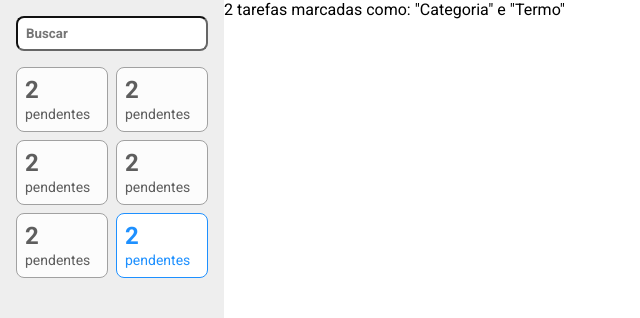
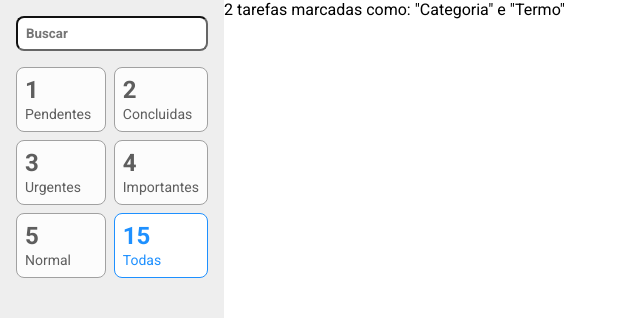
Before and after one commit to BrunoOliveira16/lista-de-tarefas-react, a React (Create React App) app: page / in a window 1280 px wide. Shown: the top 318 px of the page, without its empty margins (0-640 px from the left). Built offline with nearby package versions, Linux system fonts and the light colour scheme.

Commit message:
:sparkles: feat: criado parametros para os filtros

```diff
--- a/src/components/FilterCard/index.tsx
+++ b/src/components/FilterCard/index.tsx
@@ -2,12 +2,14 @@ import { S } from './styles'
 
 export type Props = {
   active?: boolean
+  counter: number
+  label: string
 }
 
-const FilterCard = (props: Props) => (
-  <S.Card active={props.active}>
-    <S.Counter>2</S.Counter>
-    <S.Label>pendentes</S.Label>
+const FilterCard = ({ counter, label, active }: Props) => (
+  <S.Card active={active}>
+    <S.Counter>{counter}</S.Counter>
+    <S.Label>{label}</S.Label>
   </S.Card>
 )
 
--- a/src/components/FilterCard/styles.ts
+++ b/src/components/FilterCard/styles.ts
@@ -1,8 +1,10 @@
 import styled from 'styled-components'
 import { Props } from '.'
 
+type PropsOnlyActive = Omit<Props, 'counter' | 'label'>
+
 export const S = {
-  Card: styled.div<Props>`
+  Card: styled.div<PropsOnlyActive>`
     padding: 8px;
     border: 1px solid ${(props) => (props.active ? '#1E90FF' : '#a1a1a1')};
     background-color: ${(props) => (props.active ? '#FFF' : '#fcfcfc')};
--- a/src/containers/SideBar/index.tsx
+++ b/src/containers/SideBar/index.tsx
@@ -7,12 +7,12 @@ const SideBar = () => {
       <div>
         <S.Field type="text" placeholder="Buscar" />
         <S.Filters>
-          <FilterCard />
-          <FilterCard />
-          <FilterCard />
-          <FilterCard />
-          <FilterCard />
-          <FilterCard active />
+          <FilterCard label="Pendentes" counter={1} />
+          <FilterCard label="Concluidas" counter={2} />
+          <FilterCard label="Urgentes" counter={3} />
+          <FilterCard label="Importantes" counter={4} />
+          <FilterCard label="Normal" counter={5} />
+          <FilterCard active label="Todas" counter={15} />
         </S.Filters>
       </div>
     </S.Aside>
```
